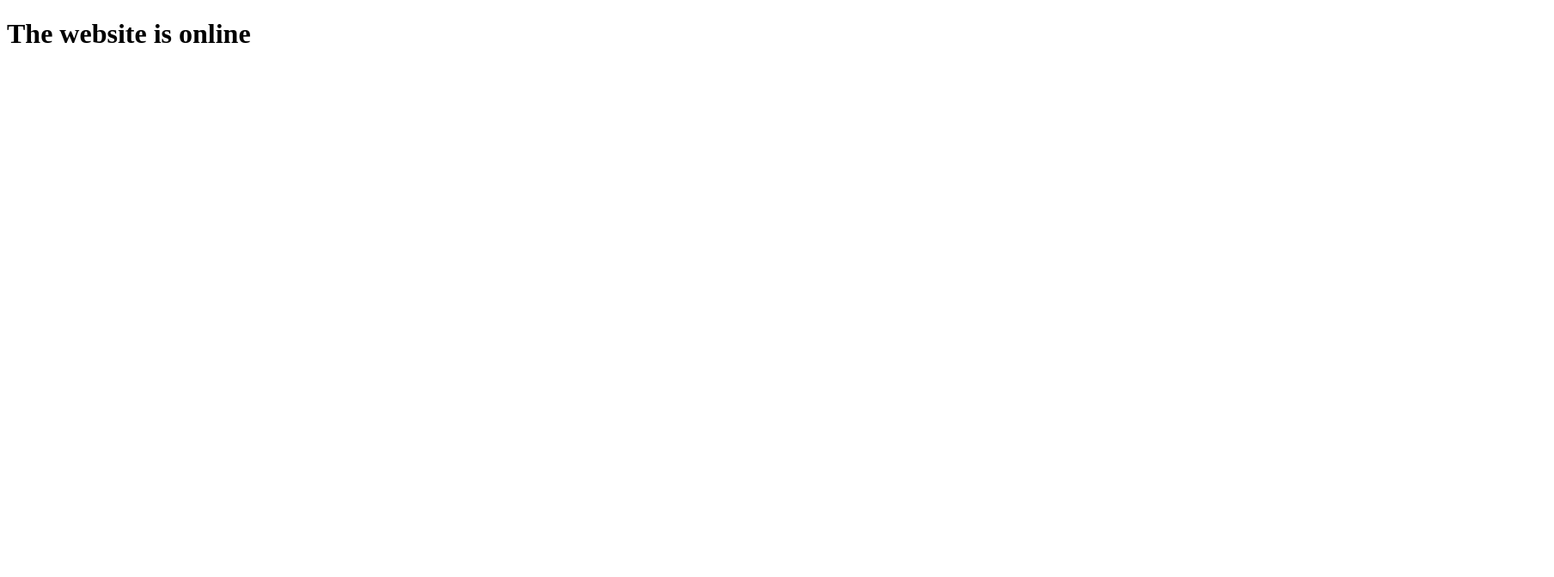
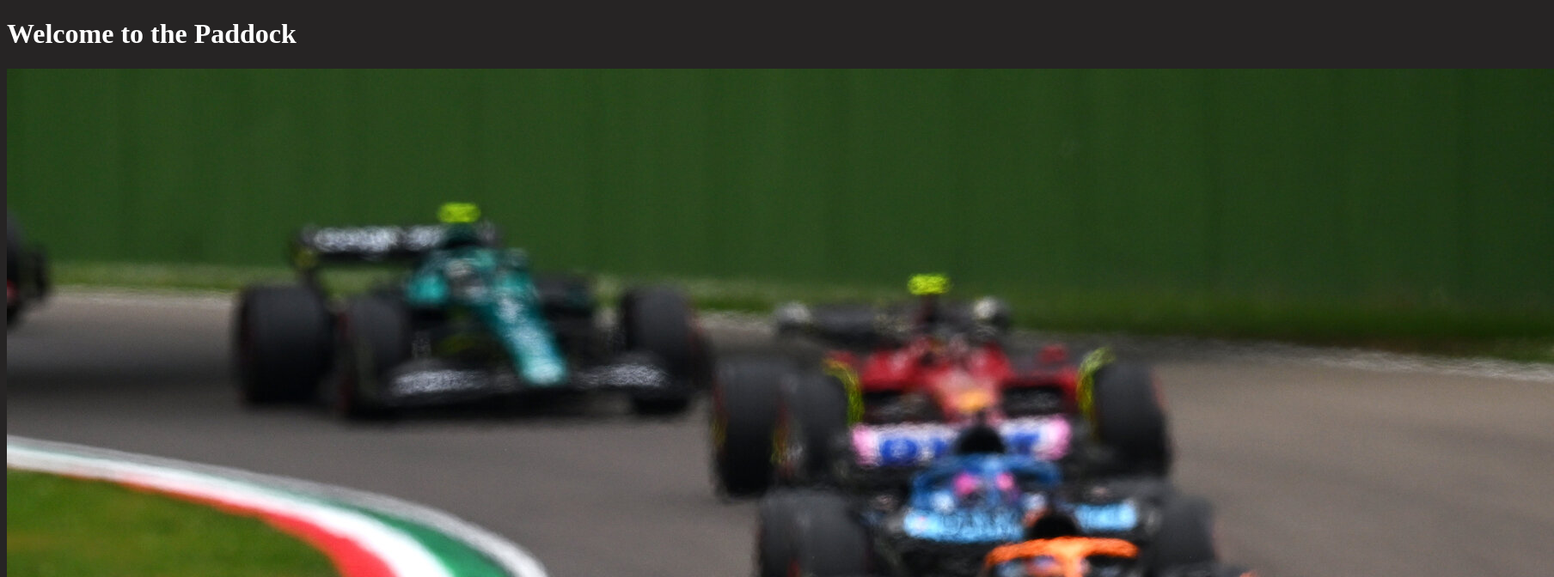
Before and after one commit to MaristGormanly/Lab05-Bever, a website: page client/views/index.html in a window 1280 px wide. Shown: the top 672 px of the page at 86% size, 1808 px wide, since content can reach past the window. Drawn offline with Linux system fonts and the light colour scheme.

Commit message:
img update

```diff
--- a/client/views/index.html
+++ b/client/views/index.html
@@ -2,8 +2,17 @@
 <html>
     <head>
         <title>Hello World</title>
+        <style>
+            body {
+                background-color:rgb(38, 36, 36);
+                color: white;
+            }
+        </style>
     </head>
     <body>
-        <h1>The website is online</h1>
+        <h1>Welcome to the Paddock</h1>
+    </body>
+    <body>
+        <img src="/public/img/paddock1.jpeg" alt="Homepage">
     </body>
 </html>
--- a/server/app.js
+++ b/server/app.js
@@ -6,3 +6,5 @@ app.get('/', function (req, res) {
 })
 
 app.listen(1337, () => console.log('Lights out and away we go'));
+
+app.use(express.static('client/public'));
```
Also changed, not shown: client/public/img/paddock1.jpeg (added).
